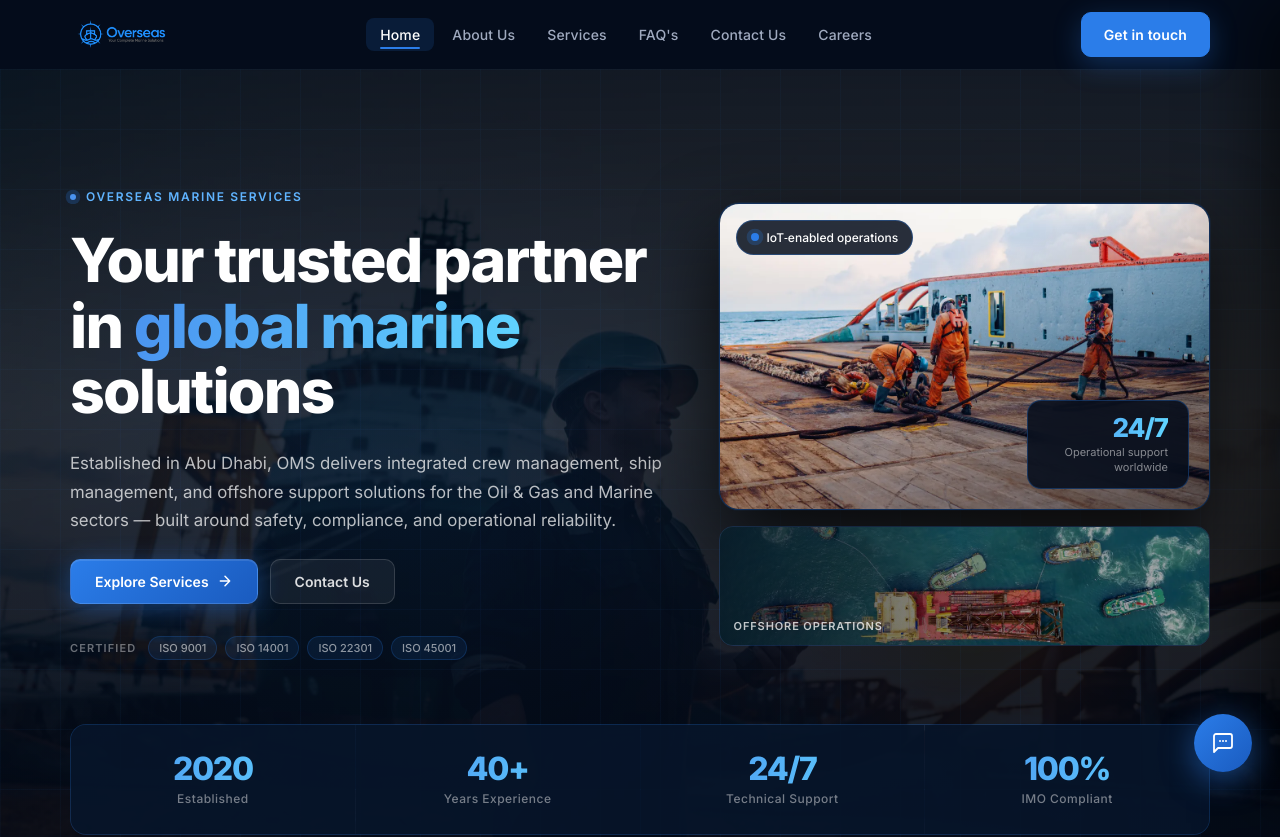
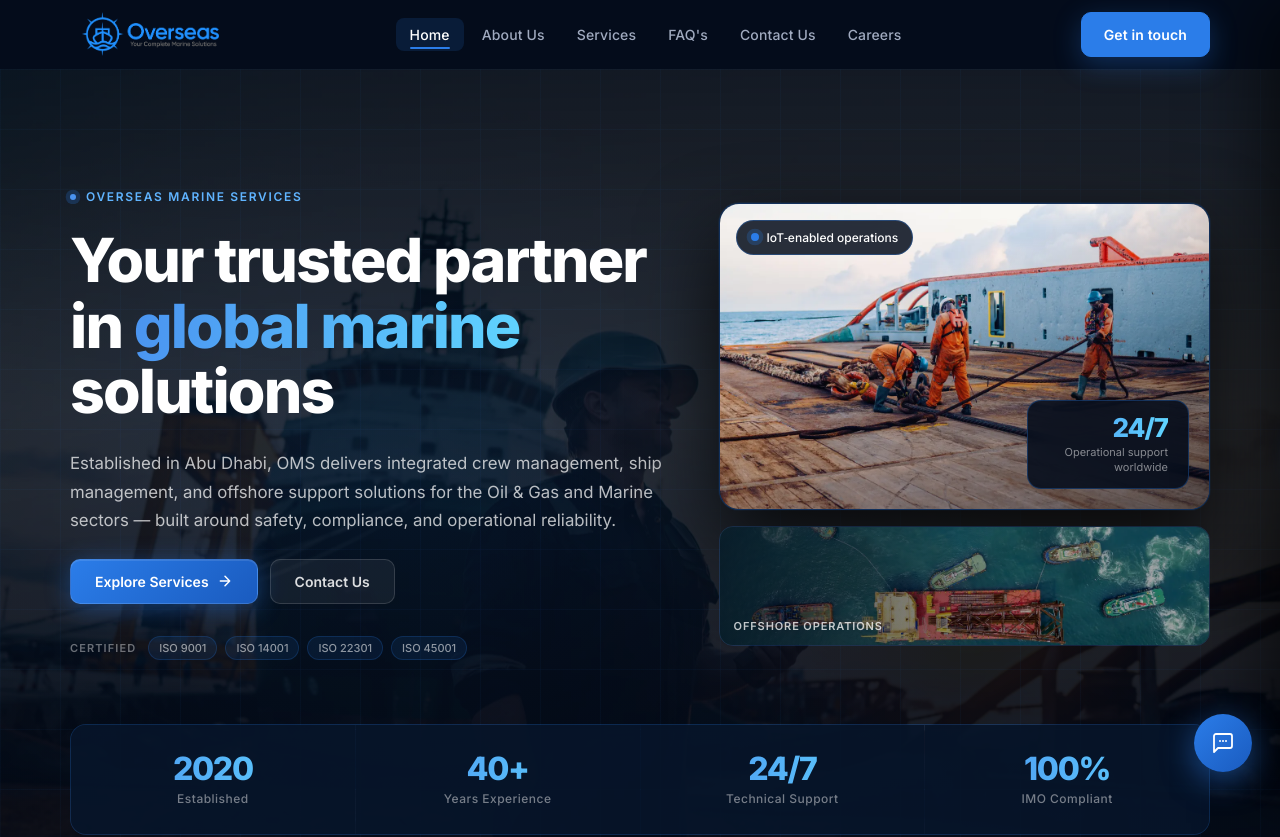
Before and after one commit to rabil007/OMS-webiste, a React (Vite) app: page / in a window 1280 px wide. Shown: the top 837 px of the page. Built offline with nearby package versions, Linux system fonts and the light colour scheme.

Commit message:
fix: update logo height in SiteHeader and SiteFooter for improved visibility

```diff
--- a/src/components/SiteFooter/SiteFooter.module.css
+++ b/src/components/SiteFooter/SiteFooter.module.css
@@ -12,7 +12,7 @@
 
 .brand { display: grid; gap: 14px; }
 
-.logo { height: 38px; width: auto; display: block; }
+.logo { height: 60px; width: auto; display: block; }
 
 .tagline {
   margin: 0;
--- a/src/components/SiteHeader/SiteHeader.module.css
+++ b/src/components/SiteHeader/SiteHeader.module.css
@@ -35,7 +35,7 @@
 }
 
 .logo {
-  height: 38px;
+  height: 60px;
   width: auto;
   transition: opacity 0.2s ease;
 }
```
